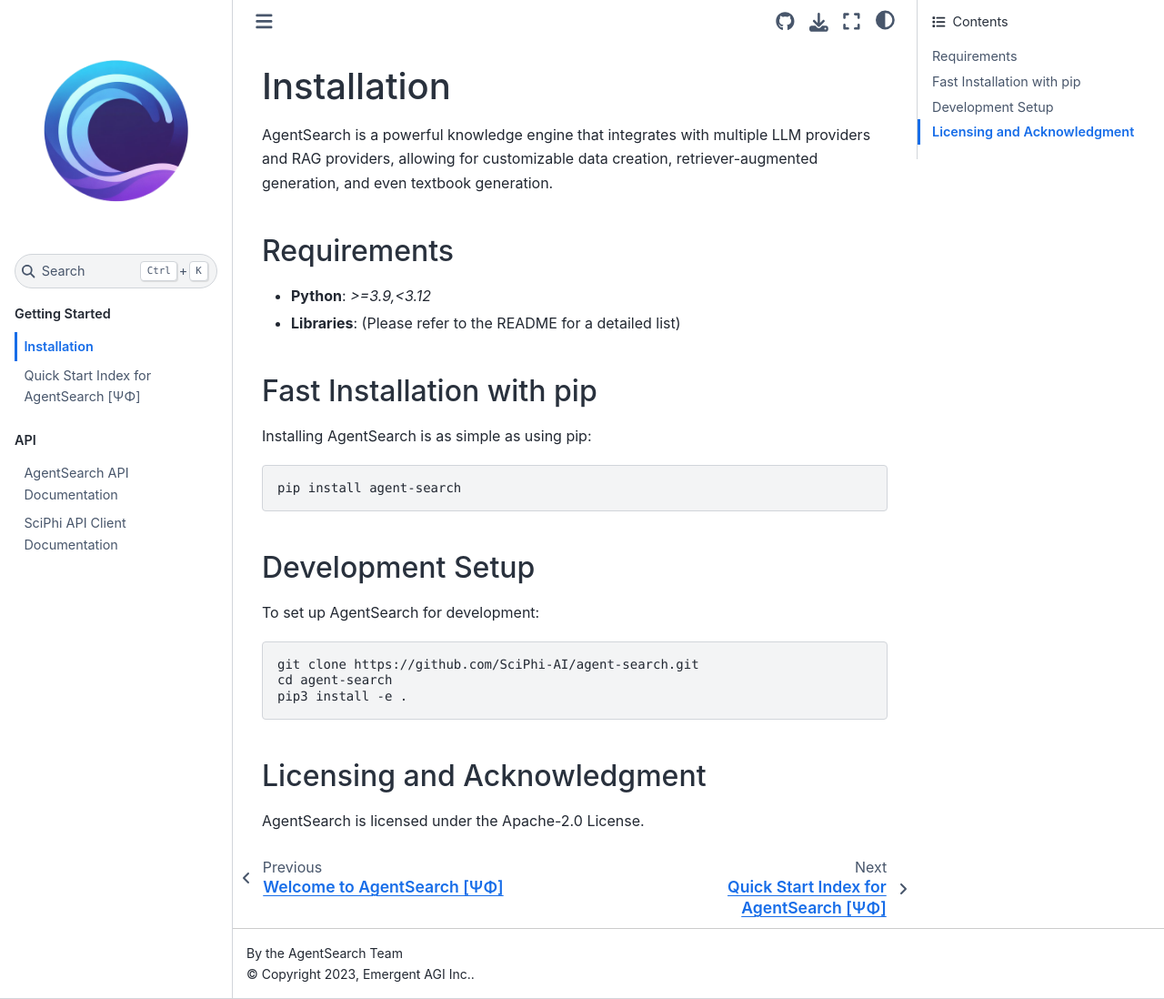
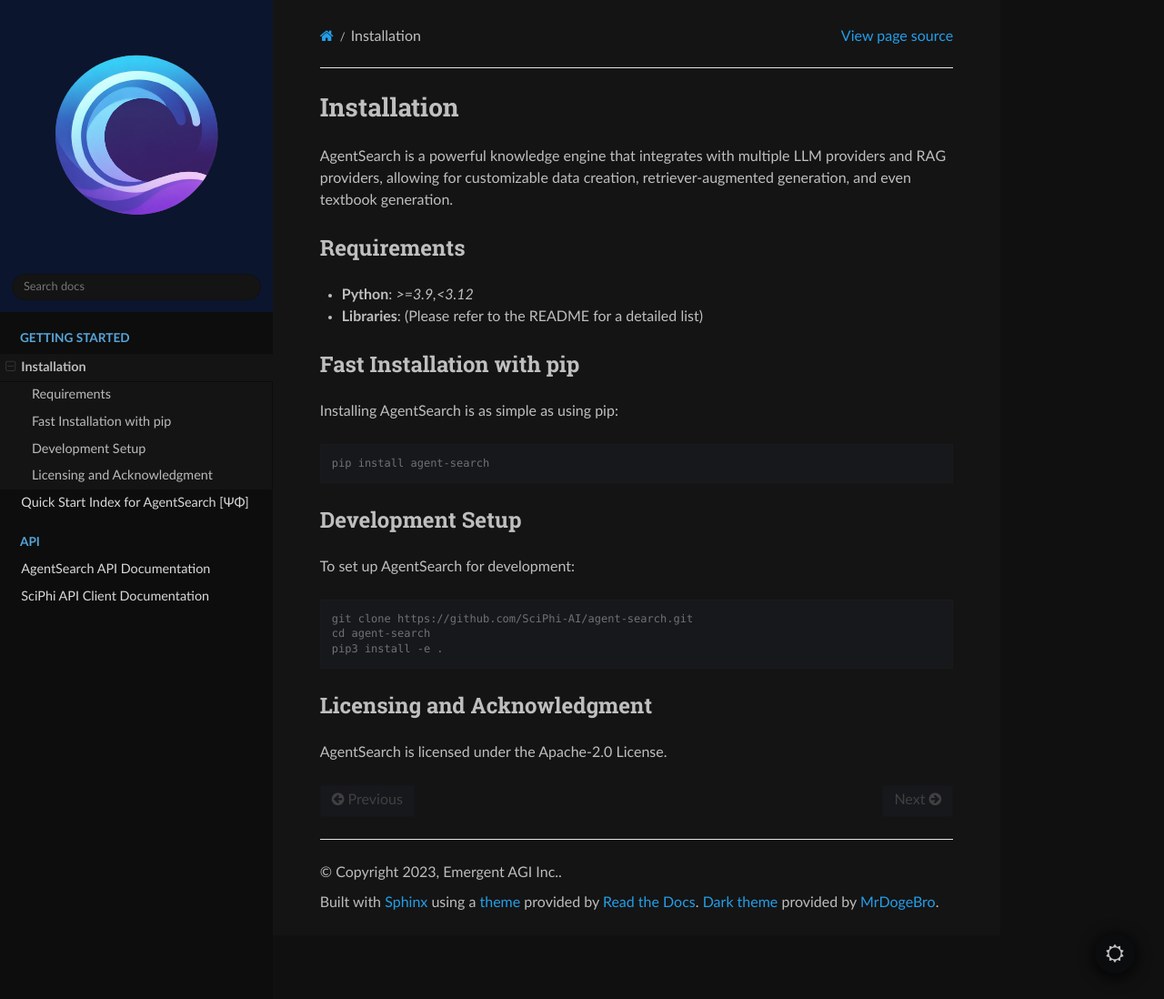
Before and after one commit to SciPhi-AI/agent-search, a Sphinx documentation site: the page built from docs/source/setup/installation.rst, in a window 1280 px wide and 1098 px high. Shown: the whole window at 91% size. Built offline with Sphinx 7.4.7 and the Read the Docs theme 2.0.0, drawn with Linux system fonts in a browser that asks for light colours.

Commit message:
try tweak

```diff
--- a/docs/requirements-docs.txt
+++ b/docs/requirements-docs.txt
@@ -1,3 +1,5 @@
 sphinx == 6.2.1
 sphinx-book-theme == 1.0.1
+sphinx-rtd- == 1.0.1
 sphinx-copybutton == 0.5.2
+sphinx_rtd_dark_mode = 1.3.0
--- a/docs/source/conf.py
+++ b/docs/source/conf.py
@@ -32,6 +32,7 @@
     "sphinx.ext.viewcode",
     "sphinx.ext.intersphinx",
     "sphinx_copybutton",
+    "sphinx_rtd_dark_mode"
 ]
 
 # Add any paths that contain templates here, relative to this directory.
@@ -52,7 +53,7 @@
 # a list of builtin themes.
 #
 html_title = project
-html_theme = "sphinx_book_theme"
+html_theme = "sphinx_rtd_theme"
 html_logo = "assets/logos/sciphi.png"
 html_theme_options = {
     "logo_only": True,
@@ -61,6 +62,9 @@
     "use_repository_button": True,
 }
 
+# user starts in dark mode
+default_dark_mode = True
+
 # Add any paths that contain custom static files (such as style sheets) here,
 # relative to this directory. They are copied after the builtin static files,
 # so a file named "default.css" will overwrite the builtin "default.css".
```
